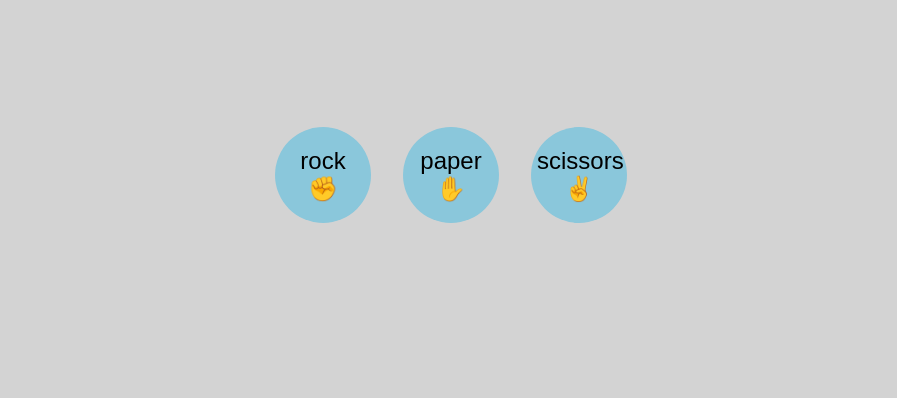
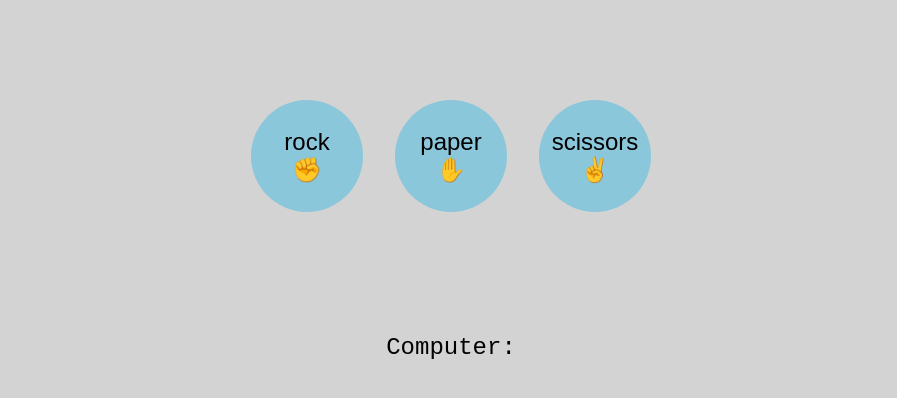
Before and after one commit to bartek8b/odin-rock-paper-scissors, a plain HTML site: page index.html in a window 1280 px wide. Shown: the part 378-776 px from the top of the page, without its empty margins (189-1086 px from the left). Drawn offline with Linux system fonts and the light colour scheme.

Commit message:
Change UI

```diff
--- a/index.html
+++ b/index.html
@@ -18,7 +18,7 @@
             <button class="button" id="paper">paper<br>&#9995;</button>
             <button class="button" id="scissors">scissors<br>&#9996;</button>
         </div>
-        <div id="computer-shot"></div>
+        <div id="computer-shot">Computer:</div>
     </div>
 
 
--- a/style.css
+++ b/style.css
@@ -2,6 +2,7 @@ body{
     box-sizing: border-box;
     margin: 0;
     padding: 0;
+    -webkit-tap-highlight-color: transparent;
     font-family: 'Courier New', Courier, monospace;
 }
 #body-container{
@@ -31,7 +32,8 @@ body{
     gap: 2rem;
 }
 .button{
-    width: 6rem;
+    font-family: Arial, Helvetica, sans-serif;
+    width: 7rem;
     aspect-ratio: 1 / 1;
     font-size: 1.5rem;
     cursor: pointer;
@@ -42,8 +44,7 @@ body{
         background-color: hsl(195, 53%, 75%);
     }
     &:active{
-        background-color: hsl(195, 53%, 80%);
-        border: 2px solid green;
+        background-color: green;
     }
 }
 #computer-shot{
```
